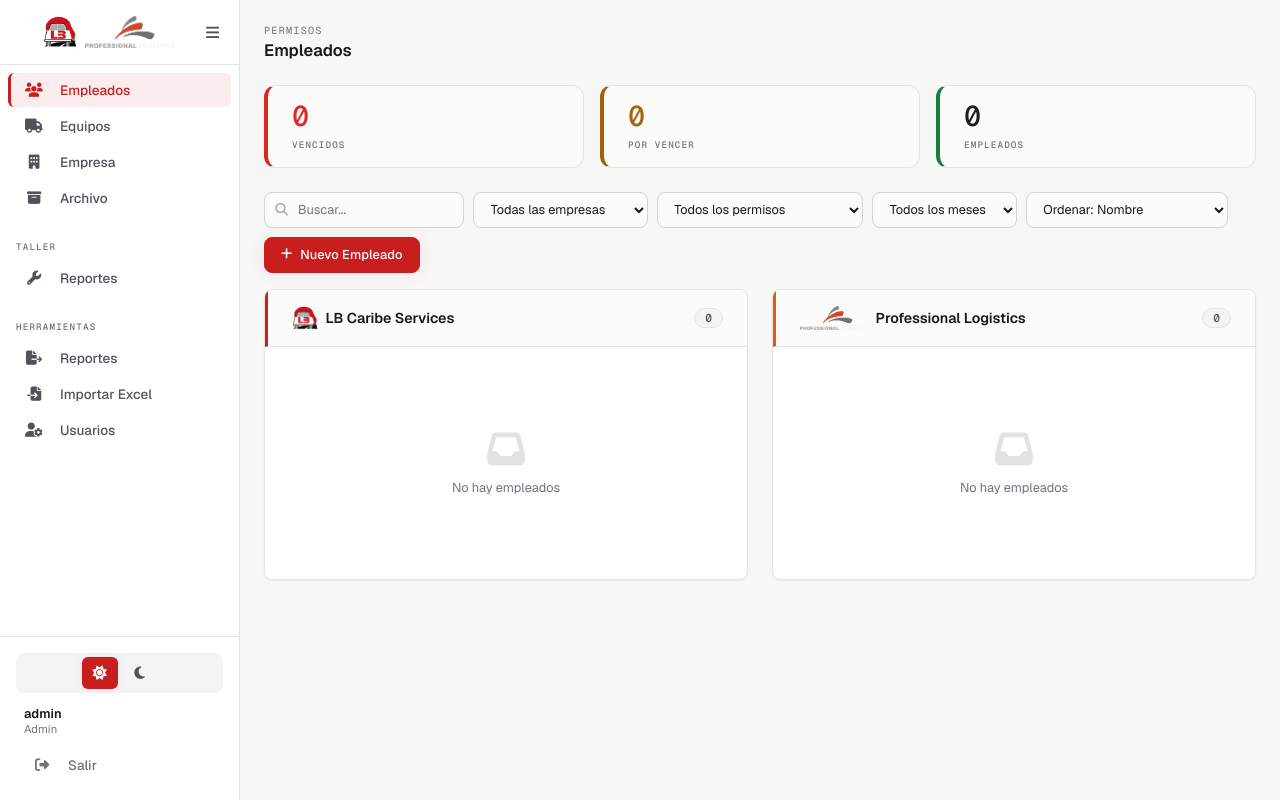
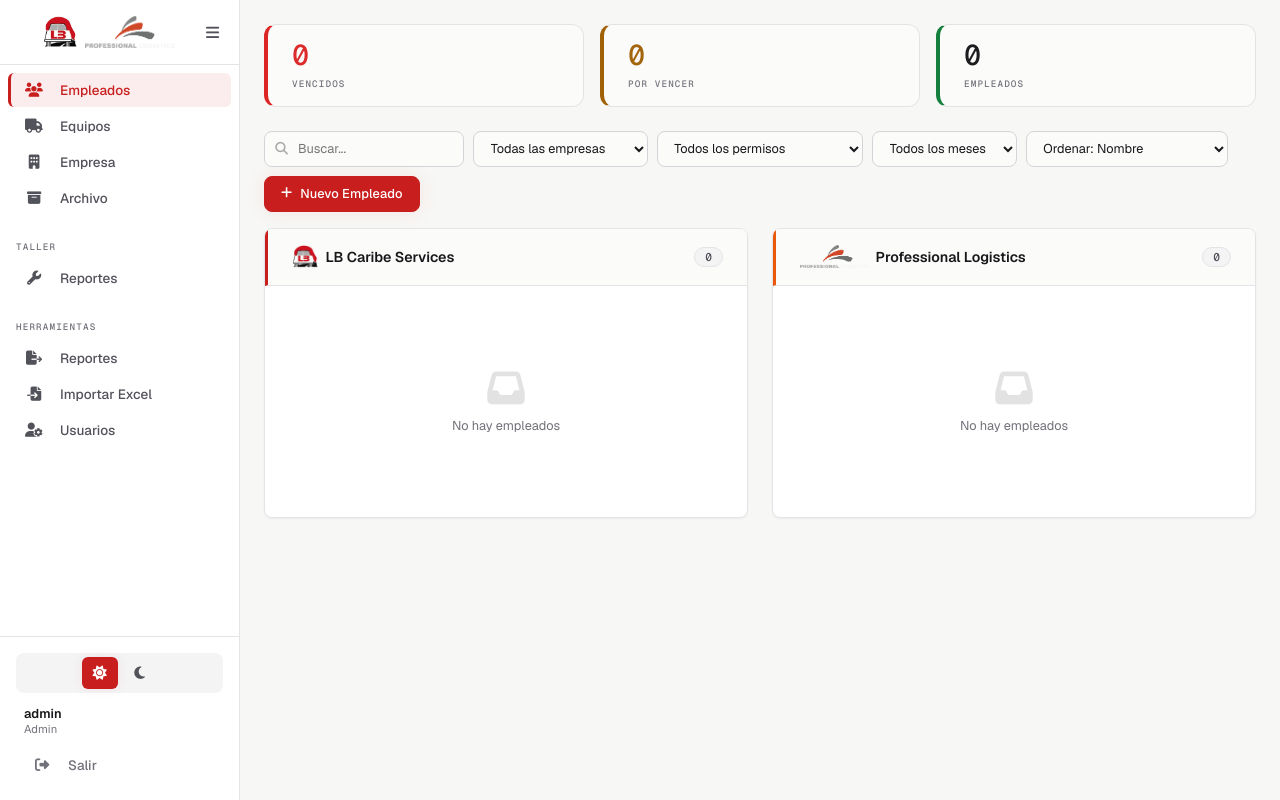
Before and after one commit to jbaranda01-tech/permit-tracker, a Flask app: page / in a window 1280 px wide. Run offline with Flask 3, Linux system fonts and the light colour scheme; a user stored in the database is signed in; data that the repository does not hold is empty.

Commit message:
fix: remove unnecessary page title bar from dashboard

```diff
--- a/templates/dashboard.html
+++ b/templates/dashboard.html
@@ -2,10 +2,6 @@
 {% block title %}Dashboard{% endblock %}
 {% block content %}
 <div class="dashboard">
-    <div class="page-titlebar">
-        <div class="page-title">Permisos<strong>{{ 'Empleados' if view == 'employees' else ('Equipos' if view == 'equipment' else 'Empresa') }}</strong></div>
-    </div>
-
     {% if view != 'company' %}
     <div class="stat-tiles">
             <a href="{{ url_for('dashboard', view=view, search=search or none, company=company_filter or none,
```
Also changed, not shown: CLAUDE.md (+2 -2 lines).
